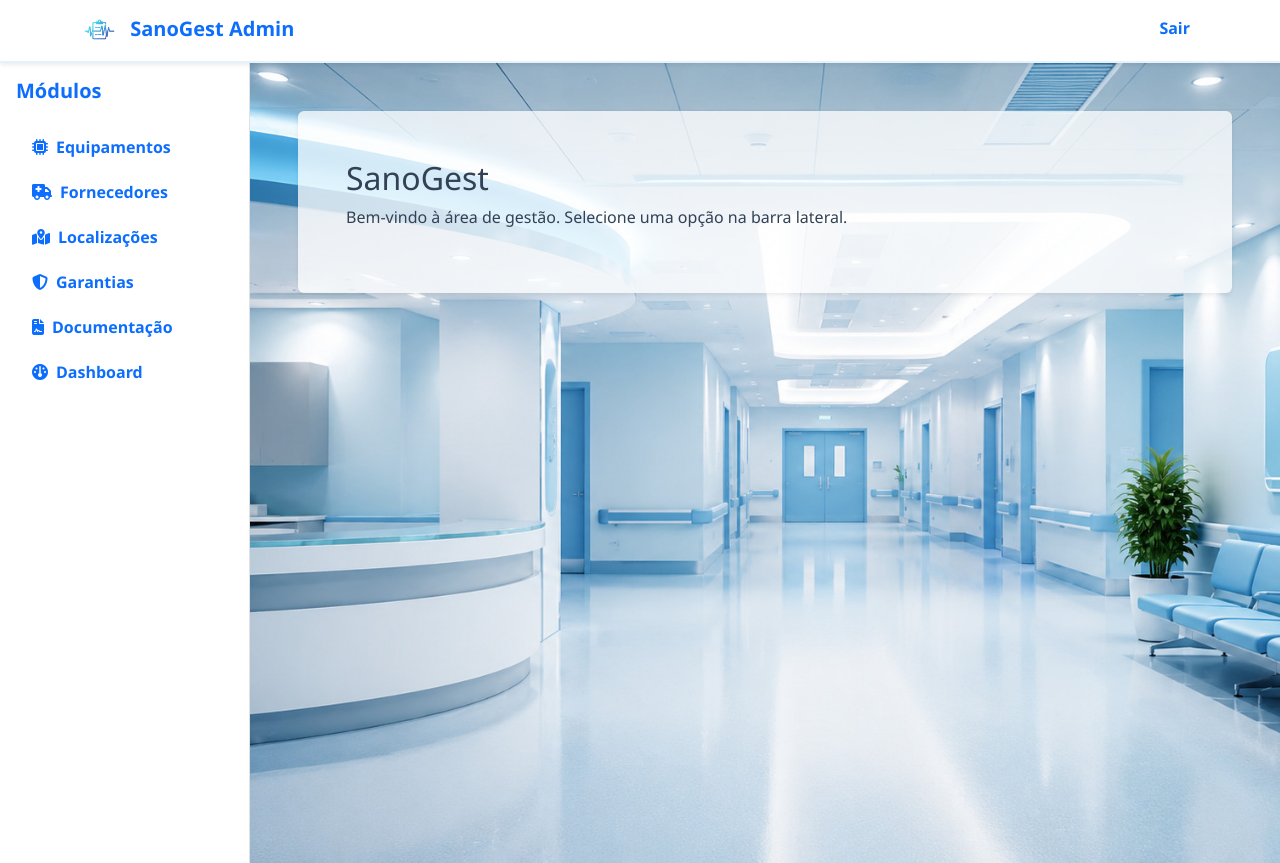
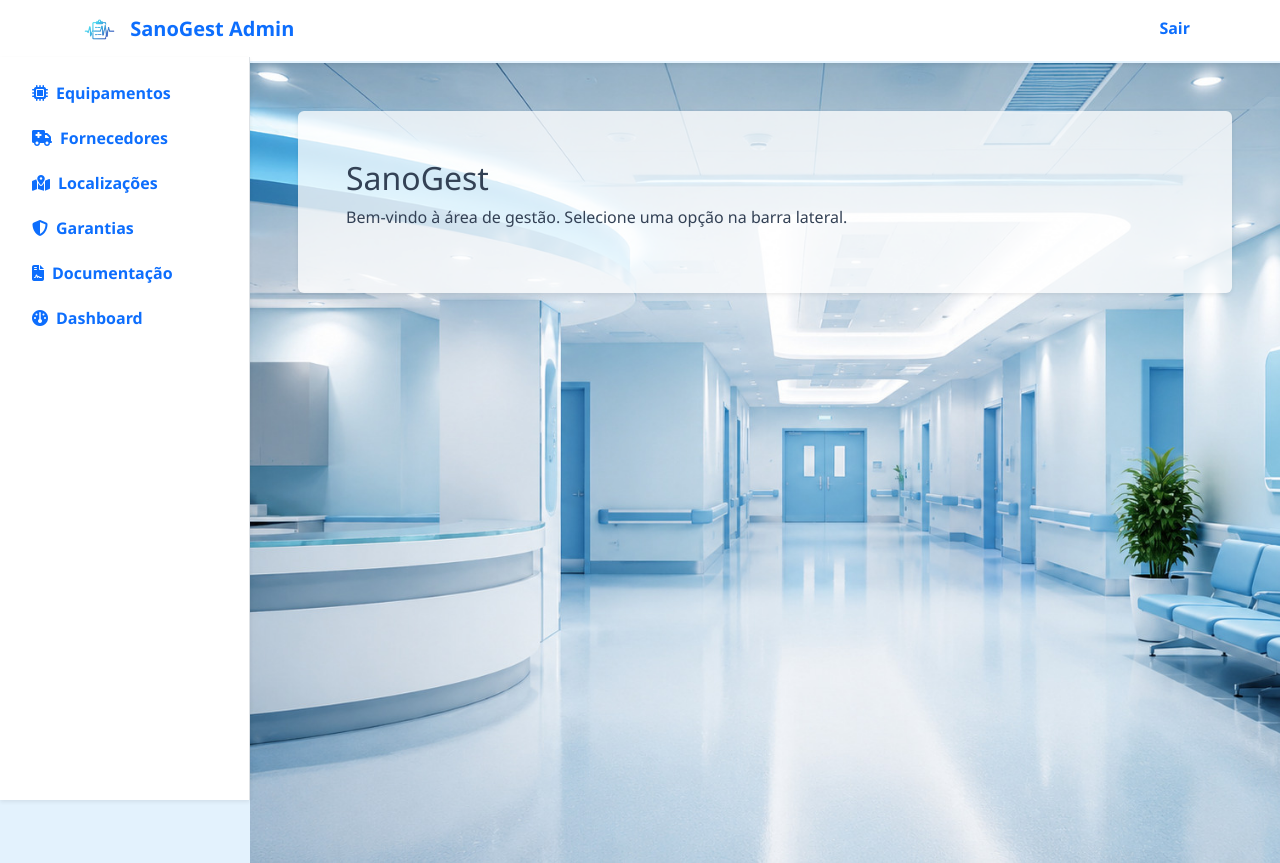
Before and after one commit to franciscopedrosacarneiro-star/SanoGest, a PHP site: page /private/index.html in a window 1280 px wide. Run offline with PHP 8.4, Linux system fonts and the light colour scheme.

Commit message:
Sidebar Fixa

```diff
--- a/assets/css/1240881.css
+++ b/assets/css/1240881.css
@@ -59,8 +59,22 @@ footer .text-primary { text-transform: uppercase; font-size: 0.9rem; }
     background-color: #0d6efd;
     color: white !important;
 }
+.sidebar-fixa {
+    position: fixed !important;
+    top: 57px;                 /* Fica colada logo abaixo da Navbar */
+    left: 0;
+    width: 250px;
+    height: calc(100vh - 57px); /* Ocupa o ecrã vertical todo */
+    overflow-y: auto;          /* Se tiveres muitos módulos, cria scroll interno */
+    z-index: 1020;             /* Fica sempre por cima do conteúdo ao rolar */
+}
+
+.conteudo-principal {
+    margin-left: 250px;        /* Dá o espaço exato para a sidebar não tapar o dashboard */
+    width: calc(100% - 250px)
 
 /* Opcional: esconder a barra em telemóveis */
+}
 @media (max-width: 768px) {
     .sidebar { display: none; }
 }
--- a/private/index.html
+++ b/private/index.html
@@ -26,10 +26,9 @@
             </div>
         </div>
     </nav>
-<div class="d-flex">
-    <nav class="bg-white border-end shadow-sm" style="width: 250px; min-height: 100vh;">
+<div>
+    <nav class="bg-white border-end shadow-sm sidebar-fixa">
         <div class="p-3">
-            <h5 class="text-primary fw-bold mb-4">Módulos</h5>
             <ul class="nav nav-pills flex-column mb-auto">
                 <li><a href="../private/views/equipamentos/equipamentos.html" class="nav-link text-dark"><i class="fa-solid fa-microchip me-2"></i>Equipamentos</a></li>
                 <li><a href="../private/views/fornecedores/fornecedores.html" class="nav-link text-dark"><i class="fa-solid fa-truck-medical me-2"></i>Fornecedores</a></li>
@@ -41,7 +40,7 @@
         </div>
     </nav>
 
-    <main class="flex-grow-1 p-5 fundo-dashboard">
+    <main class="p-5 fundo-dashboard conteudo-principal">
         <div class="bg-white bg-opacity-75 p-5 rounded shadow-sm"><h2>SanoGest</h2>
         <p>Bem-vindo à área de gestão. Selecione uma opção na barra lateral.</p>
         <!--posteriormente meter retoques finais para completar a dashboard-->
--- a/private/views/equipamentos/apagar.html
+++ b/private/views/equipamentos/apagar.html
@@ -21,8 +21,8 @@
 
         </div>
     </nav>
-<div class="d-flex">
-    <nav class="bg-white border-end shadow-sm" style="width: 250px; min-height: 100vh;">
+<div>
+    <nav class="bg-white border-end shadow-sm sidebar-fixa">
         <div class="p-3">
             <h5 class="text-primary fw-bold mb-4">Módulos</h5>
             <ul class="nav nav-pills flex-column mb-auto">
@@ -31,7 +31,7 @@
         </div>
     </nav>
 
-    <main class="flex-grow-1 p-5 fundo-dashboard">
+    <main class="p-5 fundo-dashboard conteudo-principal">
         <div class="bg-white bg-opacity-75 p-5 rounded shadow-sm">
            <div class="text-danger mb-3">
             <i class="fa-solid fa-triangle-exclamation fa-4x"></i>
--- a/private/views/equipamentos/consultar.html
+++ b/private/views/equipamentos/consultar.html
@@ -21,8 +21,8 @@
 
         </div>
     </nav>
-<div class="d-flex">
-    <nav class="bg-white border-end shadow-sm" style="width: 250px; min-height: 100vh;">
+<div>
+    <nav class="bg-white border-end shadow-sm sidebar-fixa">
         <div class="p-3">
             <h5 class="text-primary fw-bold mb-4">Módulos</h5>
             <ul class="nav nav-pills flex-column mb-auto">
@@ -31,7 +31,7 @@
         </div>
      </nav>
 
-     <main class="flex-grow-1 p-5 fundo-dashboard">
+     <main class="p-5 fundo-dashboard conteudo-principal">
         <div class="bg-white bg-opacity-75 p-5 rounded shadow-sm">
            <div class="d-flex justify-content-between align-items-center mb-4">
             <h2 class="text-primary"><i class="fa-solid fa-circle-info me-2"></i>Detalhes do Equipamento: EQP-001</h2>
--- a/private/views/equipamentos/editar.html
+++ b/private/views/equipamentos/editar.html
@@ -21,8 +21,8 @@
 
         </div>
     </nav>
-<div class="d-flex">
-    <nav class="bg-white border-end shadow-sm" style="width: 250px; min-height: 100vh;">
+<div>
+    <nav class="bg-white border-end shadow-sm sidebar-fixa">
         <div class="p-3">
             <h5 class="text-primary fw-bold mb-4">Módulos</h5>
             <ul class="nav nav-pills flex-column mb-auto">
@@ -31,7 +31,7 @@
         </div>
     </nav>
 
-    <main class="flex-grow-1 p-5 fundo-dashboard">
+    <main class="p-5 fundo-dashboard conteudo-principal">
         <div class="bg-white bg-opacity-75 p-5 rounded shadow-sm">
         <h2 class="mb-4 text-warning"><i class="fa-solid fa-pen-to-square me-2"></i>Editar Equipamento: EQP-001</h2>
 
--- a/private/views/fornecedores/apagar.html
+++ b/private/views/fornecedores/apagar.html
@@ -21,8 +21,8 @@
 
         </div>
     </nav>
-<div class="d-flex">
-    <nav class="bg-white border-end shadow-sm" style="width: 250px; min-height: 100vh;">
+<div>
+    <nav class="bg-white border-end shadow-sm sidebar-fixa">
         <div class="p-3">
             <h5 class="text-primary fw-bold mb-4">Módulos</h5>
             <ul class="nav nav-pills flex-column mb-auto">
@@ -31,7 +31,7 @@
         </div>
     </nav>
 
-    <main class="flex-grow-1 p-5 fundo-dashboard">
+    <main class="p-5 fundo-dashboard conteudo-principal">
         <div class="bg-white bg-opacity-75 p-5 rounded shadow-sm">
            <div class="text-danger mb-3">
             <i class="fa-solid fa-triangle-exclamation fa-4x"></i>
--- a/private/views/fornecedores/associar.html
+++ b/private/views/fornecedores/associar.html
@@ -21,8 +21,8 @@
 
         </div>
     </nav>
-<div class="d-flex">
-    <nav class="bg-white border-end shadow-sm" style="width: 250px; min-height: 100vh;">
+<div>
+    <nav class="bg-white border-end shadow-sm sidebar-fixa">
         <div class="p-3">
             <h5 class="text-primary fw-bold mb-4">Módulos</h5>
             <ul class="nav nav-pills flex-column mb-auto">
@@ -31,7 +31,7 @@
         </div>
     </nav>
 
-    <main class="flex-grow-1 p-5 fundo-dashboard">
+    <main class="p-5 fundo-dashboard conteudo-principal">
        <div class="bg-white bg-opacity-75 p-5 rounded shadow-sm">
         <h2 class="mb-4 text-primary"><i class="fa-solid fa-link me-2"></i>Associar Fornecedor a Equipamento</h2>
         <div class="alert alert-info mb-4">
--- a/private/views/fornecedores/editar.html
+++ b/private/views/fornecedores/editar.html
@@ -21,8 +21,8 @@
 
         </div>
     </nav>
-<div class="d-flex">
-    <nav class="bg-white border-end shadow-sm" style="width: 250px; min-height: 100vh;">
+<div>
+    <nav class="bg-white border-end shadow-sm sidebar-fixa">
         <div class="p-3">
             <h5 class="text-primary fw-bold mb-4">Módulos</h5>
             <ul class="nav nav-pills flex-column mb-auto">
@@ -31,7 +31,7 @@
         </div>
     </nav>
 
-    <main class="flex-grow-1 p-5 fundo-dashboard">
+    <main class="p-5 fundo-dashboard conteudo-principal">
         <div class="bg-white bg-opacity-75 p-5 rounded shadow-sm">
            <h2 class="mb-4 text-warning"><i class="fa-solid fa-pen-to-square"></i>Editar Fornecedor: Siemens Healthineers</h2>
 
--- a/private/views/fornecedores/novo.html
+++ b/private/views/fornecedores/novo.html
@@ -21,8 +21,8 @@
 
         </div>
     </nav>
-<div class="d-flex">
-    <nav class="bg-white border-end shadow-sm" style="width: 250px; min-height: 100vh;">
+<div>
+    <nav class="bg-white border-end shadow-sm sidebar-fixa">
         <div class="p-3">
             <h5 class="text-primary fw-bold mb-4">Módulos</h5>
             <ul class="nav nav-pills flex-column mb-auto">
@@ -31,7 +31,7 @@
         </div>
     </nav>
 
-    <main class="flex-grow-1 p-5 fundo-dashboard">
+    <main class="p-5 fundo-dashboard conteudo-principal">
         <div class="bg-white bg-opacity-75 p-5 rounded shadow-sm">
            <h2 class="mb-4 text-primary"><i class="fa-solid fa-truck-medical me-2"></i>Registar Novo Fornecedor</h2>
 
--- a/private/views/localizacoes/detalhes.html
+++ b/private/views/localizacoes/detalhes.html
@@ -21,8 +21,8 @@
 
         </div>
     </nav>
-<div class="d-flex">
-    <nav class="bg-white border-end shadow-sm" style="width: 250px; min-height: 100vh;">
+<div>
+    <nav class="bg-white border-end shadow-sm sidebar-fix">
         <div class="p-3">
             <h5 class="text-primary fw-bold mb-4">Módulos</h5>
             <ul class="nav nav-pills flex-column mb-auto">
@@ -31,7 +31,7 @@
         </div>
     </nav>
 
-   <main class="flex-grow-1 p-5 fundo-dashboard">
+   <main class="p-5 fundo-dashboard conteudo-principal">
         <div class="bg-white bg-opacity-75 p-5 rounded shadow-sm">
 
             <div class="d-flex justify-content-between align-items-center mb-4">
--- a/private/views/localizacoes/editar.html
+++ b/private/views/localizacoes/editar.html
@@ -21,8 +21,8 @@
 
         </div>
     </nav>
-<div class="d-flex">
-    <nav class="bg-white border-end shadow-sm" style="width: 250px; min-height: 100vh;">
+<div>
+    <nav class="bg-white border-end shadow-sm sidebar-fix">
         <div class="p-3">
             <h5 class="text-primary fw-bold mb-4">Módulos</h5>
             <ul class="nav nav-pills flex-column mb-auto">
@@ -31,7 +31,7 @@
         </div>
     </nav>
 
-    <main class="flex-grow-1 p-5 fundo-dashboard">
+    <main class="p-5 fundo-dashboard conteudo-principal">
        <div class="bg-white bg-opacity-75 p-5 rounded shadow-sm">
 
             <div class="d-flex justify-content-between align-items-center mb-4">
```
Also changed, not shown: private/views/dashboard/dashboard.html (+4 -4 lines), private/views/documentacao/documentacao.html (+4 -4 lines), private/views/equipamentos/equipamentos.html (+4 -4 lines), private/views/equipamentos/novo.html (+4 -4 lines), private/views/fornecedores/fornecedores.html (+4 -4 lines), private/views/garantias/garantias.html (+4 -4 lines), private/views/localizacoes/localizacoes.html (+4 -4 lines).
